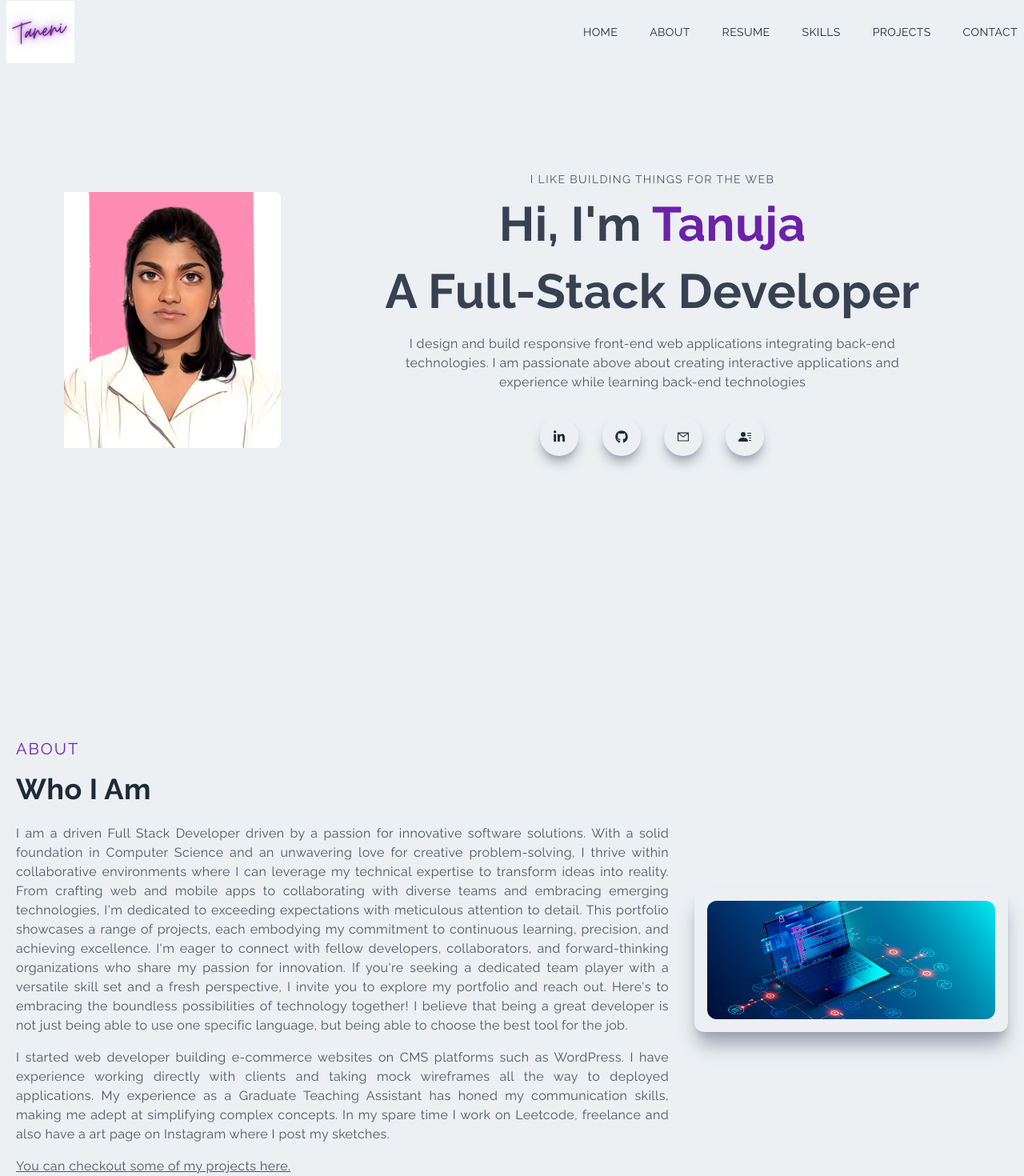
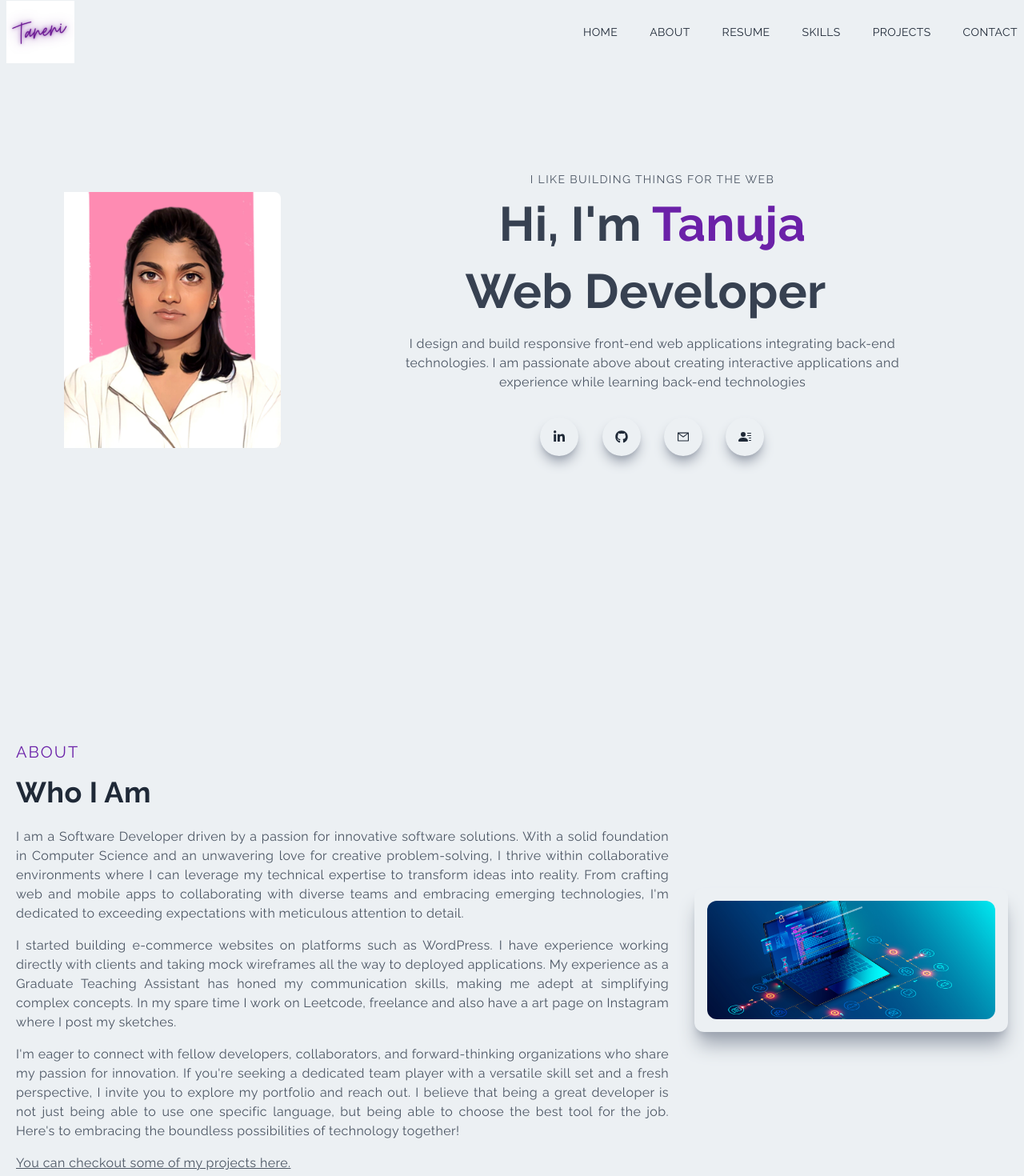
Before and after one commit to TanujaP07/my_portfolio, a Next.js app: page / in a window 1280 px wide. Shown: the top 1470 px of the page at 80% size. Built offline with nearby package versions, Linux system fonts and the light colour scheme.

Commit message:
changes to landing page - typical added

```diff
--- a/components/About.jsx
+++ b/components/About.jsx
@@ -13,38 +13,38 @@ const About = () => {
           <h2 className="py-4">Who I Am</h2>
 
           <p className="py-2 text-gray-600 text-justify">
-            I am a driven Full Stack Developer driven by a passion for
-            innovative software solutions. With a solid foundation in Computer
-            Science and an unwavering love for creative problem-solving, I
-            thrive within collaborative environments where I can leverage my
-            technical expertise to transform ideas into reality. From crafting
-            web and mobile apps to collaborating with diverse teams and
-            embracing emerging technologies, I'm dedicated to exceeding
-            expectations with meticulous attention to detail. This portfolio
-            showcases a range of projects, each embodying my commitment to
-            continuous learning, precision, and achieving excellence. I'm eager
-            to connect with fellow developers, collaborators, and
+            I am a Software Developer driven by a passion for innovative
+            software solutions. With a solid foundation in Computer Science and
+            an unwavering love for creative problem-solving, I thrive within
+            collaborative environments where I can leverage my technical
+            expertise to transform ideas into reality. From crafting web and
+            mobile apps to collaborating with diverse teams and embracing
+            emerging technologies, I'm dedicated to exceeding expectations with
+            meticulous attention to detail.
+          </p>
+          <p className="py-2 text-gray-600 text-justify">
+            I started building e-commerce websites on platforms such as
+            WordPress. I have experience working directly with clients and
+            taking mock wireframes all the way to deployed applications. My
+            experience as a Graduate Teaching Assistant has honed my
+            communication skills, making me adept at simplifying complex
+            concepts. In my spare time I work on Leetcode, freelance and also
+            have a art page on Instagram where I post my sketches.
+          </p>
+          <p className="py-2 text-gray-600 text-justify">
+            I'm eager to connect with fellow developers, collaborators, and
             forward-thinking organizations who share my passion for innovation.
             If you're seeking a dedicated team player with a versatile skill set
             and a fresh perspective, I invite you to explore my portfolio and
-            reach out. Here's to embracing the boundless possibilities of
+            reach out. I believe that being a great developer is not just being
+            able to use one specific language, but being able to choose the best
+            tool for the job. Here's to embracing the boundless possibilities of
             technology together!
-            I believe that being a great developer is not
-            just being able to use one specific language, but being able to
-            choose the best tool for the job.
-          </p>
-          <p className="py-2 text-gray-600 text-justify">
-            I started web developer building e-commerce
-            websites on CMS platforms such as WordPress. I have experience working directly with clients and taking
-            mock wireframes all the way to deployed applications. My experience as a
-            Graduate Teaching Assistant has honed my communication skills,
-            making me adept at simplifying complex concepts. In my spare
-            time I work on Leetcode, freelance and also have a art page on
-            Instagram where I post my sketches.
           </p>
           <p className="py-2 text-gray-600 underline cursor-pointer hover:text-purple-800">
             You can checkout some of my projects here.
           </p>
+
         </div>
         <div className="w-full h-auto m-auto shadow-xl shadow-gray-400 rounded-xl flex items-center justify-center p-4 hover:scale-105 ease-in duration-300">
           <Image
--- a/components/Main.jsx
+++ b/components/Main.jsx
@@ -1,53 +1,78 @@
-import React from 'react'
-import Link from 'next/link';
-import Image from 'next/image';
-import { AiOutlineMail } from 'react-icons/ai';
-import { BsFillPersonLinesFill } from 'react-icons/bs';
-import { FaLinkedinIn, FaGithub } from 'react-icons/fa';
-import MainImg from '../public/assets/profilePhoto.png';
+import React from "react";
+import Link from "next/link";
+import Image from "next/image";
+import { AiOutlineMail } from "react-icons/ai";
+import { BsFillPersonLinesFill } from "react-icons/bs";
+import { FaLinkedinIn, FaGithub } from "react-icons/fa";
+import MainImg from "../public/assets/profilePhoto.png";
+import Typical from "react-typical";
 
-const Main =() =>{
-    return(
-        <div id='home' className = 'flex items-center'>
-            <Image className='rounded-lg object-scale-down h-48 lg:h-80 sm:w-10 md:w-32 lg:w-96 lg:pl-20 md:pl-5' src={MainImg} alt="/" width='500' height='50'/>
-        <div className='w-full h-screen text-center'>
-            <div className='max-w-[1240px] w-full h-full mx-auto p-2 flex justify-center items-center'>
-                <div className='flex flex-col'>
-                    <p className='uppercase text-sm tracking-widest text-gray-600'>
-                        I like building things for the web</p>
-                        <h1 className= 'py-4 text-gray-700'>
-                        Hi, I'm <span className= 'text-purple-800'>Tanuja</span></h1>
-                        <h1 className='py-2 text-gray-700'>A Full-Stack Developer</h1>
-                            <p className='py-4 text-gray-600 sm:max-w-[70%] m-auto'>
-                            I design and build responsive front-end web applications integrating back-end technologies.
-                            I am passionate above about creating interactive applications and experience while learning back-end technologies</p>
-                            <div className ='flex items-center justify-between my-4 max-w-[280px] m-auto sm:w-[80%]'>
+const Main = () => {
+  return (
+    <div id="home" className="flex items-center">
+      <Image
+        className="rounded-lg object-scale-down h-48 lg:h-80 sm:w-10 md:w-32 lg:w-96 lg:pl-20 md:pl-5"
+        src={MainImg}
+        alt="/"
+        width="500"
+        height="50"
+      />
+      <div className="w-full h-screen text-center">
+        <div className="max-w-[1240px] w-full h-full mx-auto p-2 flex justify-center items-center">
+          <div className="flex flex-col">
+            <p className="uppercase text-sm tracking-widest text-gray-600">
+              I like building things for the web
+            </p>
+            <h1 className="py-4 text-gray-700">
+              Hi, I'm <span className="text-purple-800">Tanuja</span>
+            </h1>
+            <h1 className="py-2 text-gray-700">
+              <Typical
+                steps={[
+                  "Full-Stack Developer",
+                  2000,
+                  "Web Developer",
+                  2000,
+                  "UI/UX Designer",
+                  2000,
+                ]}
+                wrapper="p"
+                loop={Infinity}
+              />
+            </h1>
+            <p className="py-4 text-gray-600 sm:max-w-[70%] m-auto">
+              I design and build responsive front-end web applications
+              integrating back-end technologies. I am passionate above about
+              creating interactive applications and experience while learning
+              back-end technologies
+            </p>
+            <div className="flex items-center justify-between my-4 max-w-[280px] m-auto sm:w-[80%]">
               <a
-                                    href='https://www.linkedin.com/in/tanuja-pyneni-121373169/'
-                                    target='_blank'
-                                    rel='noreferrer'
+                href="https://www.linkedin.com/in/tanuja-pyneni-121373169/"
+                target="_blank"
+                rel="noreferrer"
               >
-                                <div className='rounded-full shadow-lg shadow-gray-400 p-4 cursor-pointer hover:scale-105 ease-in duration-300'>
+                <div className="rounded-full shadow-lg shadow-gray-400 p-4 cursor-pointer hover:scale-105 ease-in duration-300">
                   <FaLinkedinIn />
                 </div>
               </a>
               <a
-                                    href='https://github.com/TanujaP07'
-                                    target='_blank'
-                                    rel='noreferrer'
+                href="https://github.com/TanujaP07"
+                target="_blank"
+                rel="noreferrer"
               >
-                                <div className='rounded-full shadow-lg shadow-gray-400 p-4 cursor-pointer hover:scale-105 ease-in duration-300'>
-                                <FaGithub/>
+                <div className="rounded-full shadow-lg shadow-gray-400 p-4 cursor-pointer hover:scale-105 ease-in duration-300">
+                  <FaGithub />
                 </div>
               </a>
-                                <Link href='/#contact'>
-                                <div className='rounded-full shadow-lg shadow-gray-400 p-4 cursor-pointer hover:scale-105 ease-in duration-300'>
-                                <AiOutlineMail/>
+              <Link href="/#contact">
+                <div className="rounded-full shadow-lg shadow-gray-400 p-4 cursor-pointer hover:scale-105 ease-in duration-300">
+                  <AiOutlineMail />
                 </div>
               </Link>
-                                <Link href='/resume'>
-                                <div className='rounded-full shadow-lg shadow-gray-400 p-4 cursor-pointer hover:scale-105 ease-in duration-300'>
-                                <BsFillPersonLinesFill/>
+              <Link href="/resume">
+                <div className="rounded-full shadow-lg shadow-gray-400 p-4 cursor-pointer hover:scale-105 ease-in duration-300">
+                  <BsFillPersonLinesFill />
                 </div>
               </Link>
             </div>
@@ -55,7 +80,7 @@ const Main =() =>{
         </div>
       </div>
     </div>
-    )
-}
+  );
+};
 
 export default Main;
--- a/components/Skills.jsx
+++ b/components/Skills.jsx
@@ -82,7 +82,7 @@ const Skills = () => {
                     <div className='p-6 shadow-xl rounded-xl hover:scale-105 ease-in duration-300'>
                         <div className='grid grid-cols-2 gap-4 justify-center items-center'>
                             <div className='m-auto'>
-                                <Image src ={Java} alt='/' width='64' height='64'  />
+                                <Image src ={Java} alt='/' width='75' height='75'  />
                                 </div>
                                 <div className='flex flex-col items-center justify-center'>
                                     <h3>Java</h3>
--- a/package.json
+++ b/package.json
@@ -13,7 +13,8 @@
     "react": "18.2.0",
     "react-dom": "18.2.0",
     "react-icons": "^4.10.1",
-    "react-pdf": "^7.3.3"
+    "react-pdf": "^7.3.3",
+    "react-typical": "^0.1.3"
   },
   "devDependencies": {
     "autoprefixer": "^10.4.15",
```
Also changed, not shown: 1 other file (tests, documents, lock files or other folders). Lines whose indentation alone changed are shown as unchanged.
